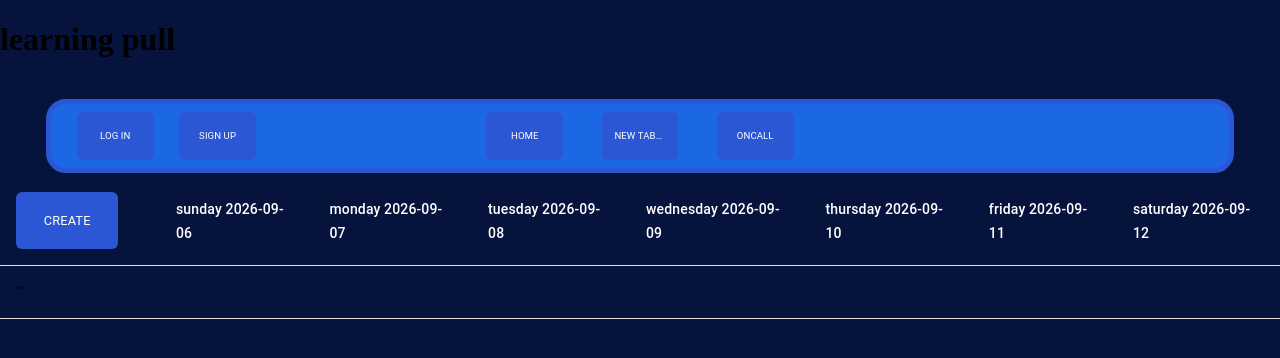
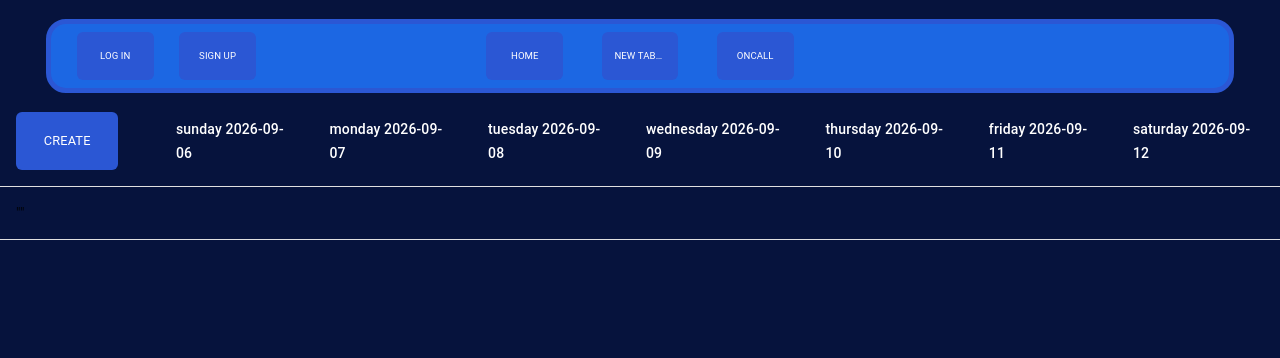
Before and after one commit to noamlupo44-hash/shavtzak, a React (Vite) app: page /onCall in a window 1280 px wide. Shown: the top 358 px of the page. Built offline with nearby package versions, Linux system fonts and the light colour scheme.

Commit message:
reomved healine testing

```diff
--- a/src/components/layout/AppLayout.tsx
+++ b/src/components/layout/AppLayout.tsx
@@ -5,7 +5,6 @@ import "../../styles/AppLayout.css";
 function AppLayout() {
   return (
     <>
-      <h1>learning pull</h1>
       <nav>
         <NvgBar />
       </nav>
```
